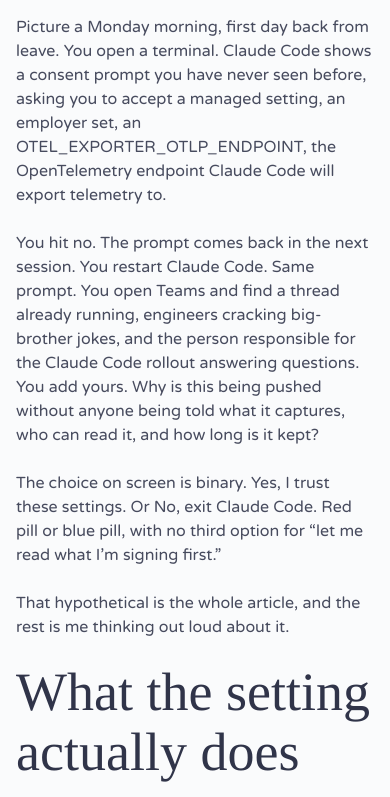
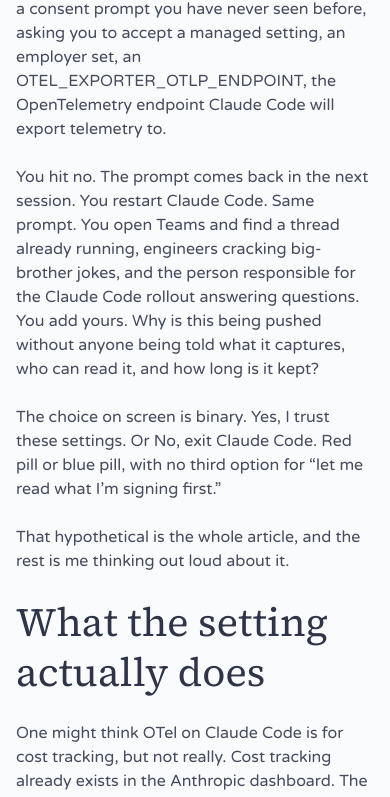
Before and after one commit to gceico/gceico.github.io, an Astro site: page /posts/saying-yes-to-claude-code-opentelemetry in a window 390 px wide. Shown: the part 618-1415 px from the top of the page. Built offline with nearby package versions, Linux system fonts and the light colour scheme; Astro itself is replaced by a stand-in of ours.

Commit message:
fix: audit accessibility responsive perf (#45)
* fix: small ui fixes

* fix: typography

```diff
--- a/src/content/posts/saying-yes-to-claude-code-opentelemetry.md
+++ b/src/content/posts/saying-yes-to-claude-code-opentelemetry.md
@@ -2,7 +2,7 @@
 title: "Saying yes to Claude Code OpenTelemetry"
 description: "Picture a Monday morning, first day back from leave. You open a terminal. Claude Code shows a consent prompt you have never seen before, asking you to accept a managed setting, an employer set OpenTelemetry endpoint Claude Code will export telemetry to. Yes, I trust these settings. Or No, exit Claude Code. Red pill or blue pill, with no third option for 'let me read what I'm signing first.'"
 date: 2026-05-27
-hero: ../../assets/posts/otel-consent.png
+hero: ../../assets/posts/otel-consent.jpg
 heroAlt: "Saying Yes to Claude Code OpenTelemetry — a telemetry broadcast motif on a dark card"
 canonical: https://aibl.to/blog/claude-code-opentelemetry-not-only-cost-tracking/
 ---
--- a/src/layouts/BaseLayout.astro
+++ b/src/layouts/BaseLayout.astro
@@ -79,7 +79,7 @@
     <link rel="preconnect" href="https://fonts.gstatic.com" crossorigin />
     <link
       rel="stylesheet"
-      href="https://fonts.googleapis.com/css2?family=Tinos:wght@400;700&family=Varela+Round&display=swap"
+      href="https://fonts.googleapis.com/css2?family=Source+Serif+4:opsz,wght@8..60,400;8..60,600&family=Varela+Round&display=swap"
     />
 
     <!-- Feed -->
--- a/src/pages/posts/[slug].astro
+++ b/src/pages/posts/[slug].astro
@@ -122,4 +122,8 @@
   .content :global(a) { color: var(--color-secondary-on-light); }
   .content :global(img) { display: block; margin: var(--sp-5) auto var(--sp-3); border-radius: 4px; }
   .content :global(p) { margin-bottom: 1.5rem; }
+
+  /* Cap the reading measure so lines stay ~70-80 characters even on very
+     wide viewports, where col-lg-6 alone can stretch past 900px. */
+  .content { max-width: 680px; margin-left: auto; margin-right: auto; }
 </style>
--- a/src/styles/global.css
+++ b/src/styles/global.css
@@ -61,11 +61,16 @@
   font-family: var(--font-title);
   font-weight: 400;
   color: var(--light-100);
-  line-height: 1.1;
+  line-height: var(--heading-leading-normal);
+  letter-spacing: normal;
   margin-bottom: 1.5rem;
 }
 
-h1 { font-size: var(--fs-4); font-weight: 700; }
+/* The two largest steps read as display type: tighter leading + tracking,
+   matching Interface Craft's treatment of its headline sizes. */
+h1, h2 { line-height: var(--heading-leading-display); letter-spacing: var(--heading-tracking-display); }
+
+h1 { font-size: var(--fs-4); font-weight: 600; }
 h2 { font-size: var(--fs-3-5); }
 h3 { font-size: var(--fs-3); color: var(--light-90); }
 h4 { font-size: var(--fs-2); }
--- a/src/styles/theme.css
+++ b/src/styles/theme.css
@@ -3,11 +3,14 @@
  *
  * Original helper functions:
  *   spacing(n)  = 2^n / 16  rem   (exponential spacing scale, base 2)
- *   fontSize(n) = 1.5^n     rem   (exponential type scale, ratio 1.5)
  *
  * CSS has no runtime pow(), so every n actually referenced by the ported
  * components is pre-computed below as a static custom property. To add a new
- * step, compute 2^n/16 (spacing) or 1.5^n (fontSize) and add a variable.
+ * step, compute 2^n/16 (spacing) and add a variable.
+ *
+ * Type scale (--fs-*) was rebalanced from the original 1.5^n exponential
+ * scale (h1 = 81px) to a restrained editorial scale, same variable names so
+ * every component that already references them picks up the new rhythm.
  */
 :root {
   /* Palette */
@@ -31,9 +34,16 @@
   --light-50: #c6c9db;
 
   /* Typography families */
-  --font-title: Tinos, Georgia, Cambria, 'Times New Roman', Times, serif;
+  --font-title: 'Source Serif 4', Georgia, Cambria, 'Times New Roman', Times, serif;
   --font-body: 'Varela Round', -apple-system, BlinkMacSystemFont, 'Segoe UI',
     Roboto, Oxygen, 'Open Sans', 'Helvetica Neue', sans-serif;
+
+  /* line-height / letter-spacing rhythm for headings, size-tiered like
+     Interface Craft's library (tight+dense on display sizes, looser on
+     small ones): 1.1 / -0.02em for the two biggest steps, 1.25 / normal below. */
+  --heading-leading-display: 1.1;
+  --heading-leading-normal: 1.25;
+  --heading-tracking-display: -0.02em;
 
   /* spacing(n) = 2^n / 16 rem */
   --sp-2: 0.25rem;      /* 2^2/16  */
@@ -47,13 +57,13 @@
   --sp-8: 16rem;        /* 2^8/16  */
   --sp-9: 32rem;        /* 2^9/16  */
 
-  /* fontSize(n) = 1.5^n rem */
-  --fs-2over3: 1.31037rem; /* 1.5^(2/3) */
-  --fs-1: 1.5rem;          /* 1.5^1 */
-  --fs-1-5: 1.83712rem;    /* 1.5^1.5 */
-  --fs-2: 2.25rem;         /* 1.5^2 */
-  --fs-2-5: 2.75568rem;    /* 1.5^2.5 */
-  --fs-3: 3.375rem;        /* 1.5^3 */
-  --fs-3-5: 4.13351rem;    /* 1.5^3.5 */
-  --fs-4: 5.0625rem;       /* 1.5^4 */
+  /* Restrained editorial type scale (px equivalents in comments) */
+  --fs-2over3: 0.9375rem; /* 15px - meta / small text */
+  --fs-1: 1.125rem;       /* 18px - lead paragraph */
+  --fs-1-5: 1.375rem;     /* 22px - smallest heading step (mobile) */
+  --fs-2: 1.75rem;        /* 28px */
+  --fs-2-5: 2.125rem;     /* 34px */
+  --fs-3: 2.5rem;         /* 40px */
+  --fs-3-5: 2.75rem;      /* 44px */
+  --fs-4: 3rem;           /* 48px - largest heading step (h1 / post title) */
 }
```
Also changed, not shown: src/assets/posts/every-claude-code-trick.png, src/assets/posts/otel-consent.jpg (added), src/assets/posts/otel-consent.png (deleted).
